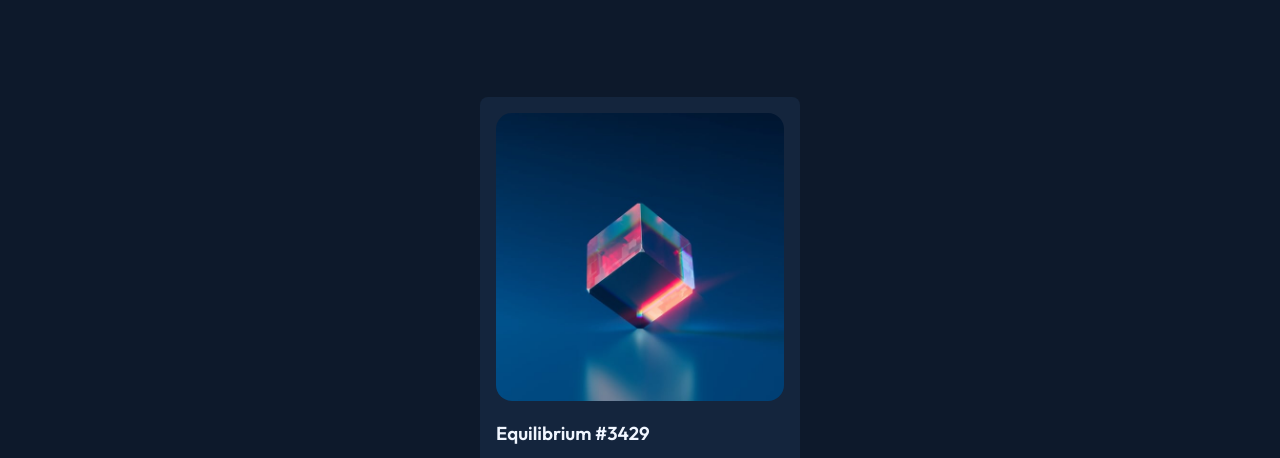
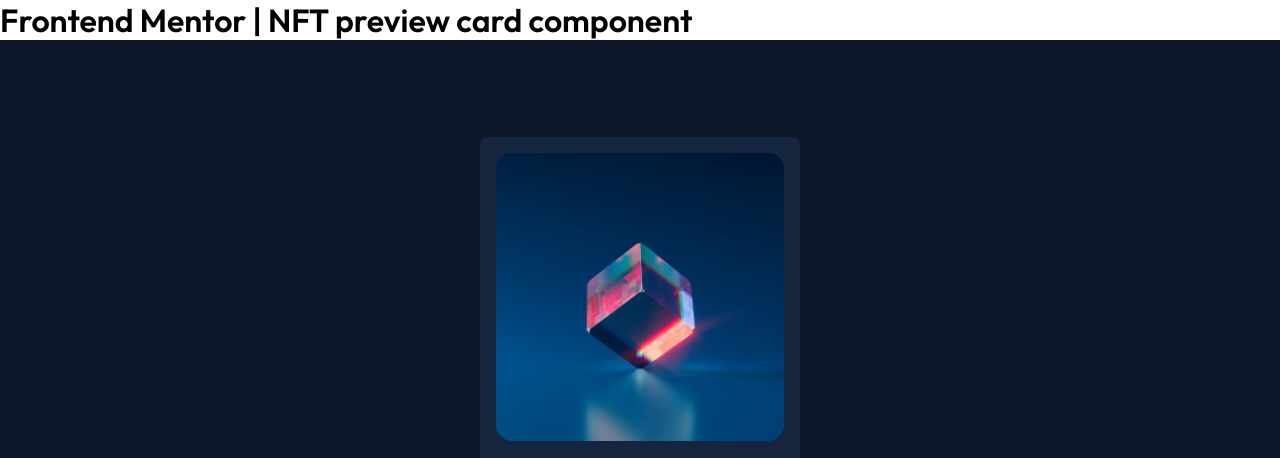
Before and after one commit to Jonnie-Dev/nft-preview-card, a plain HTML site: page index.html in a window 1280 px wide. Shown: the top 458 px of the page. Drawn offline with Linux system fonts and the light colour scheme.

Commit message:
h1 add, landmark optimization

```diff
--- a/index.html
+++ b/index.html
@@ -10,6 +10,7 @@
     <link rel="stylesheet" href="./style.css">
 </head>
 <body>
+    <h1>Frontend Mentor | NFT preview card component</h1>
     <main class="main-nft">
         <div class="nft-card">
             <div class="nft-details">
```
